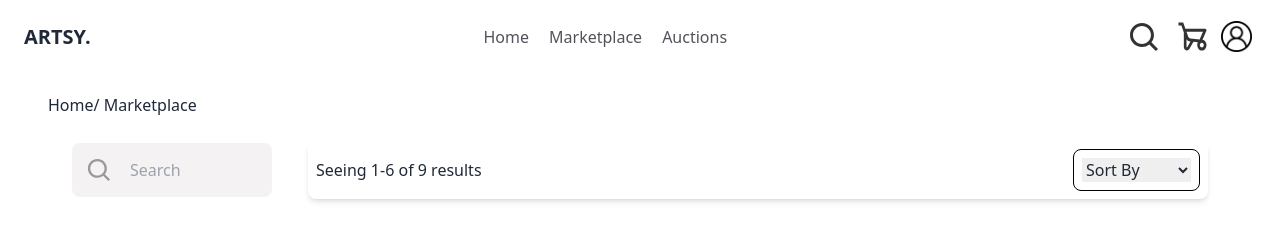
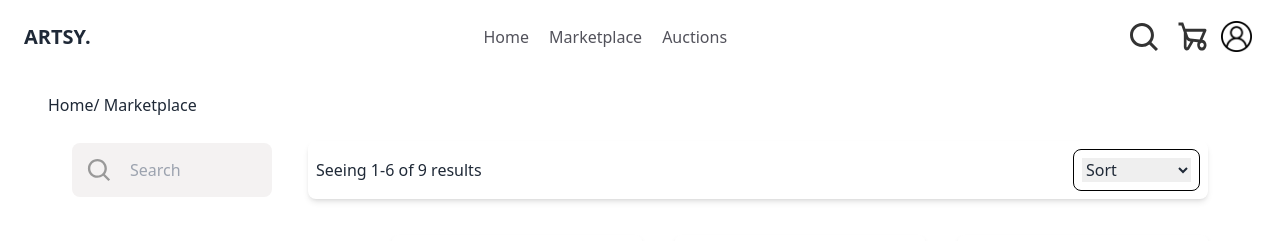
Before and after one commit to Utty007/artsy, a Next.js app: page /Marketplace in a window 1280 px wide. Shown: the top 241 px of the page. Built offline with nearby package versions, Linux system fonts and the light colour scheme; no server answers.

Commit message:
Marketplace complete...

```diff
--- a/app/Marketplace/Components/ProductsList.jsx
+++ b/app/Marketplace/Components/ProductsList.jsx
@@ -11,6 +11,7 @@ import ProductImgSeven from '@/app/Assets/ProductImages/PISeven.png'
 import ProductImgEight from '@/app/Assets/ProductImages/PIEight.png'
 import ProductImgNine from '@/app/Assets/ProductImages/PINine.png'
 import Link from 'next/link';
+import { useCartStore } from '@/app/Store/CartStore';
 
 function ProductsList() {
     const Products = [
@@ -24,16 +25,28 @@ function ProductsList() {
         { name: "Rosemary '22", img: ProductImgEight , id: 'rosemary22', price: 320},
         { name: 'Beverly', img: ProductImgNine, id: 'beverly', price: 170 }
     ]
+
+    const sortOrder = useCartStore(state => state.sortOrder)
     const [spliceNum, setSpliceNum] = useState(6)
     const [SMV, setSMV] = useState(true)
     const seeMore = () => {
         setSpliceNum(9);
         setSMV(false)
     }
+
+    const sortedProducts = Products.sort((a, b) => {
+        if (sortOrder === 'asc') {
+            return a.name.localeCompare(b.name);
+        } else if (sortOrder === 'desc') {
+            return b.name.localeCompare(a.name);
+        } else {
+            return 0; // Default, no sorting
+        }
+    })
   return (
     <div className='md:max-w-[925px] w-full md:px-6'>
         <div className='flex flex-col w-full md:w-auto md:flex-row items-center justify-between flex-wrap '>
-            {Products.splice(0, spliceNum).map((items, index)=> {
+            {sortedProducts.splice(0, spliceNum).map((items, index)=> {
             return <Link href={`/Marketplace/${items.id}`} key={index} className='bg-white w-full md:w-[250px] shadow-md p-2 rounded-md mb-6'>
                 <div>
                     <Image src={items.img} className='w-full' alt='Product Image' />
--- a/app/Marketplace/Components/SubHeader.jsx
+++ b/app/Marketplace/Components/SubHeader.jsx
@@ -1,7 +1,21 @@
+'use client'
 import SearchIconG from '@/app/Assets/Icons/SearchIconG'
+import { useCartStore } from '@/app/Store/CartStore';
 import React from 'react'
 
 function SubHeader() {
+    const setSortOrder = useCartStore(state => state.setSortOrder) // Get the setter for sort order from Zustand
+    const handleSortChange = (e) => {
+        const value = e.target.value;
+        if (value === 'Ascending') {
+            setSortOrder('asc');
+        } else if (value === 'Descending') {
+            setSortOrder('desc');
+        } else {
+            setSortOrder('default');
+        }
+    }
+
   return (
     <div className='flex items-center justify-between md:px-6'>
         <div className='w-[200px] p-2 bg-[#f4f2f2] text-[#999] hidden md:flex items-center gap-3 rounded-lg'>
@@ -11,8 +25,8 @@ function SubHeader() {
         <div className='flex items-center justify-between p-2 rounded-lg w-full md:w-[900px] shadow-md'>
             <h3>Seeing 1-6 of 9 results</h3>
             <div className='border border-black p-2 rounded-lg'>
-                <select name="Sort" className='outline-none'>
-                    <option value="Default">Sort By</option>
+                <select name="Sort" className='outline-none' onChange={handleSortChange}>
+                    <option value="Default">Sort</option>
                     <option value="Ascending">Ascending</option>
                     <option value="Descending">Descending</option>
                 </select>
--- a/app/Store/CartStore.js
+++ b/app/Store/CartStore.js
@@ -81,6 +81,8 @@ export const useCartStore = create((set, get) => ({
   setCartIsLoading: (bool) => {
     set({ cartIsLoading: bool });
   },
+  sortOrder: "default",
+  setSortOrder: (order) => set({ sortOrder: order }),
 }));
 
 // TO TRY
```
